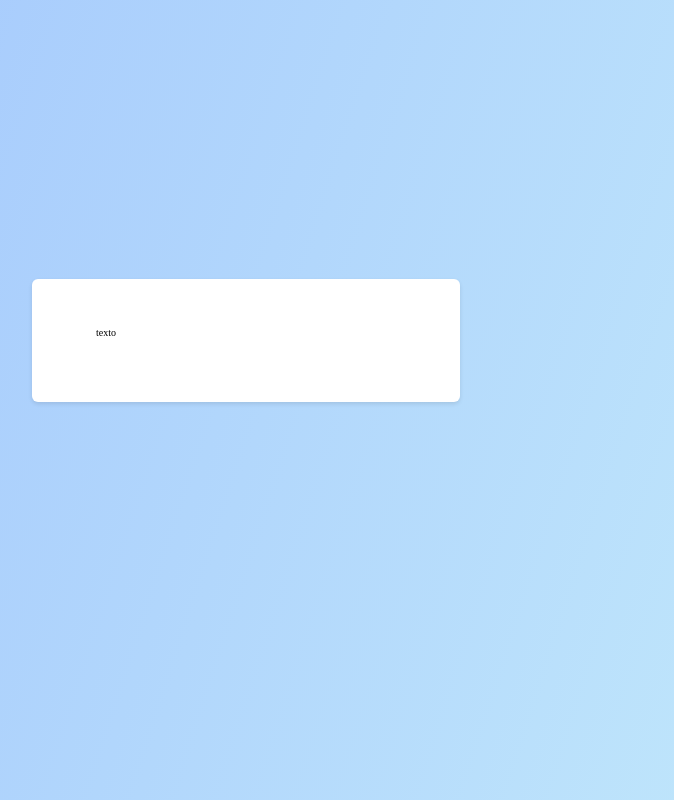
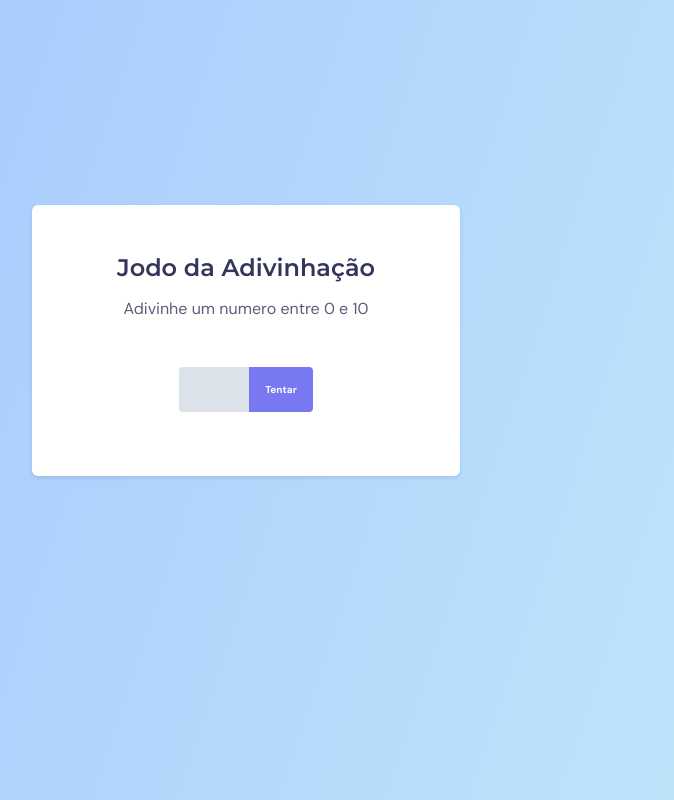
Before and after one commit to MessiasR/guessing_game, a plain HTML site: page index.html in a window 1280 px wide. Shown: the whole page, without its empty margins (394-1068 px from the left). Drawn offline with Linux system fonts and the light colour scheme.

Commit message:
Design from first screen finished

```diff
--- a/index.html
+++ b/index.html
@@ -1,16 +1,26 @@
 <!DOCTYPE html>
 <html lang="pt-br">
 <head>
+    <link rel="preconnect" href="https://fonts.gstatic.com" crossorigin>
+    <link rel="preconnect" href="https://fonts.googleapis.com">
     <meta charset="UTF-8">
     <meta name="viewport" content="width=device-width, initial-scale=1.0">
-    <title>Jogo de advinhação</title>
+    <title>Jogo da advinhação</title>
     <link rel="shortcut icon" href="./src/favicon.png" type="image/x-icon">
 
     <link rel="stylesheet" href="style.css">
+
+    <link href="https://fonts.googleapis.com/css2?family=DM+Sans:opsz,wght@9..40,400;9..40,700&family=Montserrat:wght@600&display=swap" rel="stylesheet">
 </head>
 <body>
     <main>
-        texto
+        <h1>Jodo da Adivinhação</h1>
+        <p>Adivinhe um numero entre 0 e 10</p>
+
+        <form>
+            <input type="number">
+            <button>Tentar</button>
+        </form>
     </main>
 </body>
 </html>
--- a/style.css
+++ b/style.css
@@ -17,6 +17,10 @@ body {
     height: 100vh;
 }
 
+body, button, input {
+    font-family: "DM Sans", sans-serif;
+}
+
 main {
     background: #FFF;
     box-shadow: 0 .2rem .4rem rgba(0, 0, 0, 0.1);
@@ -26,4 +30,58 @@ main {
     width: min(42.8rem, 90%);
 
     margin-top: -12rem;
+
+    text-align: center;
 }
+
+h1 {
+    font-family: "Montserrat", sans-serif;
+    font-size: 2.4rem;
+    margin-bottom: 1.6rem;
+}
+
+h1, p {
+    color: #34355B;
+}
+
+p {
+    opacity: .8;
+    font-size: 1.6rem;
+}
+
+form {
+    margin-top: 4.8rem;
+    display: flex;
+    justify-content: center;
+}
+
+input, button {
+    border: 0;
+    padding: 1.6rem;
+
+    font-family: "DM Sans", san-serif;
+    font-size: 1rem;
+}
+
+input {
+    background-color: #DCE2E9;
+    border-radius: 0.4rem 0rem 0rem 0.4rem;
+
+    display: inline-flex;
+    align-items: center;
+
+    font-color: #34355B;
+
+    width: 7rem;
+}
+
+button {
+    background-color: #7879F1;
+    border-radius: 0rem 0.4rem 0.4rem 0rem;
+
+    display: inline-flex;
+
+    color: #FFF;
+    font-weight: bold;
+
+}
```
